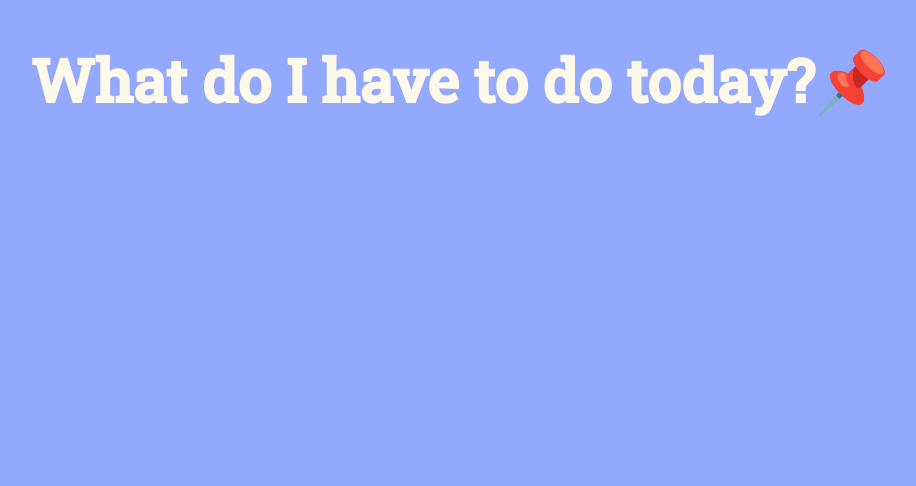
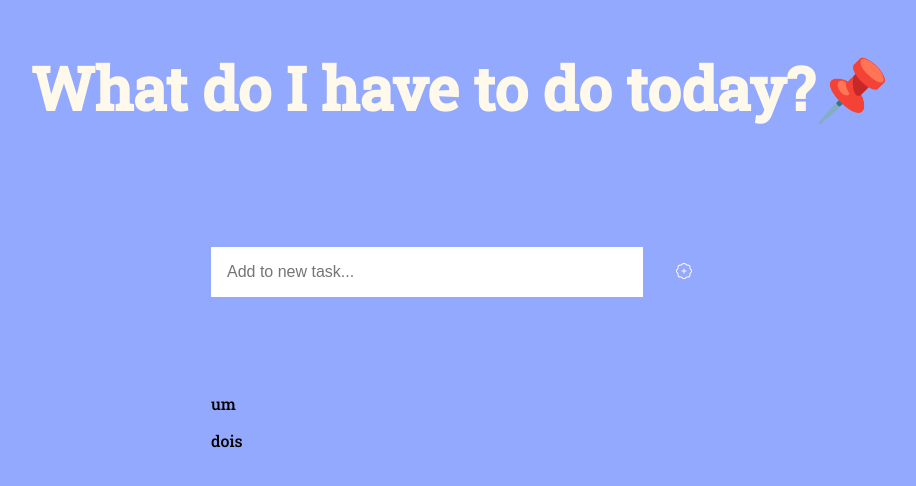
Before and after one commit to srtapoe/todo-js, a plain HTML site: page index.html in a window 1280 px wide. Shown: the whole page, without its empty margins (180-1096 px from the left). Drawn offline with Linux system fonts and the light colour scheme.

Commit message:
Adicionado css do projeto

```diff
--- a/css/style.css
+++ b/css/style.css
@@ -1,16 +1,78 @@
+:root{
+    --background-blue: #93A9FE;
+    --titles: #FFF9EB;
+    --transitions:  #ebb93b;
+}
+
 body{
     font-family: 'Roboto Slab', serif;
-    background-color: #93A9FE;
+    background-color: var(--background-blue);
+    align-items: center;
+    gap: 5rem;
+    flex-direction: column;
+    display: flex;
 }
 
 h1{
-    color: #FFF9EB;
+    color: var(--titles);
     text-align: center;
     font-size: 60px;
 }
 
 h1:hover{
-    color:  #ebb93b;
+    color:  var(--transitions);
     opacity: 0.8;
     transition-duration: 2s;
 }
+
+.container{
+    display: flex;
+    flex-direction: column;
+    gap: 5rem;
+}
+
+.content-button{
+    display: flex;
+    align-items: center;
+    gap: 1rem;
+    flex-wrap: wrap;
+}
+
+#new-task,
+#btn-new-task{
+    border: none;
+    font-size:  1rem;
+    outline: none;
+    padding: 1rem;
+}
+
+#new-task{
+    width: 25rem;
+}
+
+
+#btn-new-task{
+    background-color:var(--background-blue);
+    color: var(--titles);
+    border-radius: 50%;
+    width: 50px;
+    height: 50px;
+    cursor: pointer;
+}
+
+#btn-new-task:hover{
+    background-color: var(--transitions);
+    transition: .4s;
+}
+
+
+#todo-list{
+    display: flex;
+    flex-direction: column;
+    gap: 1rem;
+    padding:0;
+}
+
+#todo-list li{
+    list-style-type: none;
+}
--- a/index.html
+++ b/index.html
@@ -13,6 +13,27 @@
 </head>
 <body>
     <h1>What do I have to do today?📌</h1>
+    <div class="container">
+        <div class="content-button">
+                  <!--BUTTON ADD-->
+                  <input type="text" id="new-task" placeholder="Add to new task...">
+                  <button id="btn-new-task" title="Click here add for new task">
+                    <svg xmlns="http://www.w3.org/2000/svg" width="16" height="16" fill="currentColor" class="bi bi-patch-plus" viewBox="0 0 16 16">
+                        <path fill-rule="evenodd" d="M8 5.5a.5.5 0 0 1 .5.5v1.5H10a.5.5 0 0 1 0 1H8.5V10a.5.5 0 0 1-1 0V8.5H6a.5.5 0 0 1 0-1h1.5V6a.5.5 0 0 1 .5-.5z"/>
+                        <path d="m10.273 2.513-.921-.944.715-.698.622.637.89-.011a2.89 2.89 0 0 1 2.924 2.924l-.01.89.636.622a2.89 2.89 0 0 1 0 4.134l-.637.622.011.89a2.89 2.89 0 0 1-2.924 2.924l-.89-.01-.622.636a2.89 2.89 0 0 1-4.134 0l-.622-.637-.89.011a2.89 2.89 0 0 1-2.924-2.924l.01-.89-.636-.622a2.89 2.89 0 0 1 0-4.134l.637-.622-.011-.89a2.89 2.89 0 0 1 2.924-2.924l.89.01.622-.636a2.89 2.89 0 0 1 4.134 0l-.715.698a1.89 1.89 0 0 0-2.704 0l-.92.944-1.32-.016a1.89 1.89 0 0 0-1.911 1.912l.016 1.318-.944.921a1.89 1.89 0 0 0 0 2.704l.944.92-.016 1.32a1.89 1.89 0 0 0 1.912 1.911l1.318-.016.921.944a1.89 1.89 0 0 0 2.704 0l.92-.944 1.32.016a1.89 1.89 0 0 0 1.911-1.912l-.016-1.318.944-.921a1.89 1.89 0 0 0 0-2.704l-.944-.92.016-1.32a1.89 1.89 0 0 0-1.912-1.911l-1.318.016z"/>
+                      </svg>
+                  </button>
+        </div>
+
+        <div class="content-body">
+              <!--Tasks-->
+                <ul id="todo-list">
+                    <li>um</li>
+                    <li>dois</li>
+                </ul>
+        </div>
+
+    </div>
 </body>
 
 <script src="/js/script.js"></script>
```
